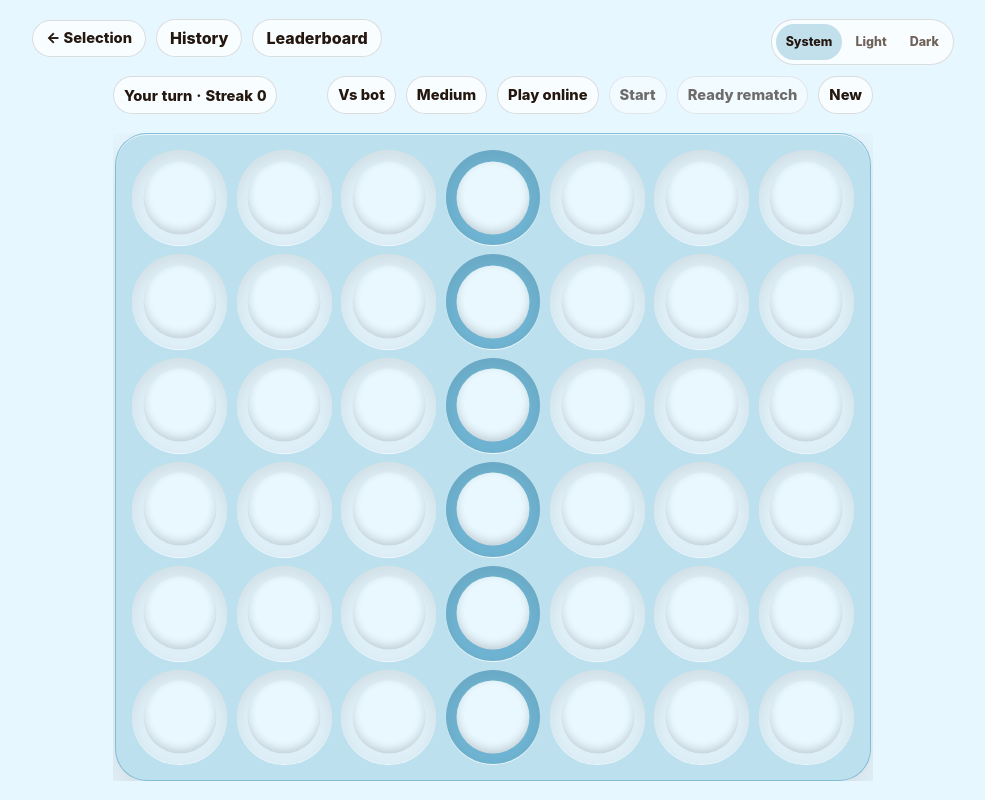
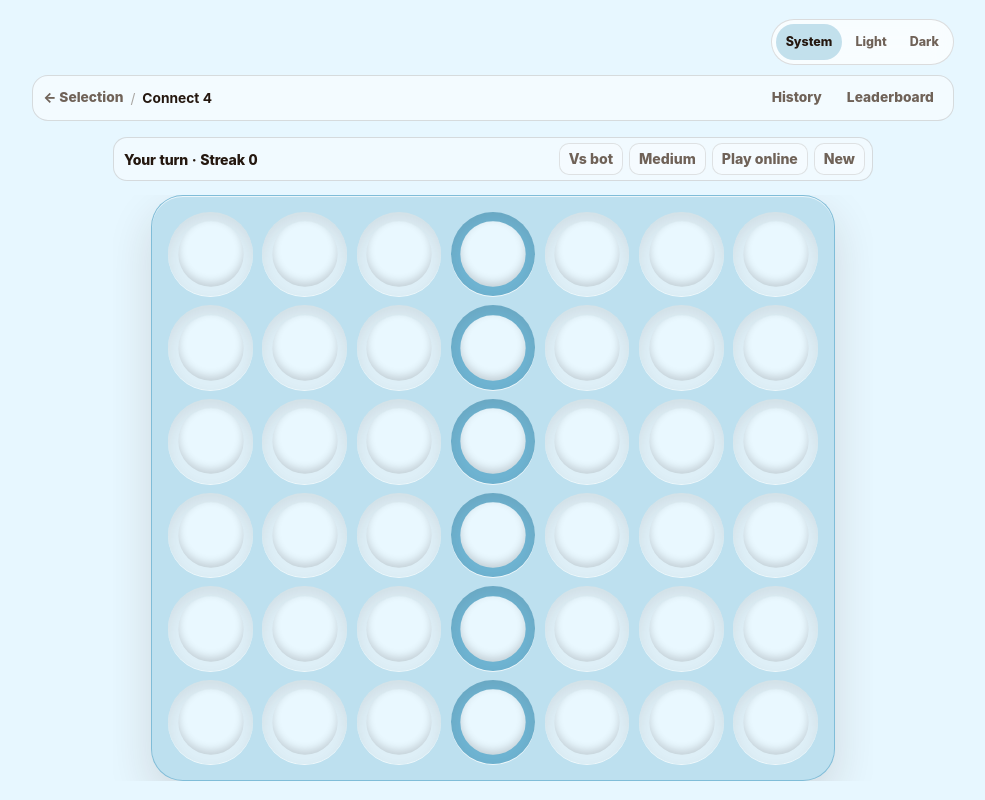
Before and after one commit to lauritsk/games, a website with bundled scripts: page index.html in a window 1280 px wide. Both pictures are taken after a click on the link "Connect 4". Shown: the whole page, without its empty margins (147-1132 px from the left). Built offline with nearby package versions, Linux system fonts and the light colour scheme; files whose address does not match are found by name.

Commit message:
fix: restore game selection menu

```diff
--- a/src/app/main.ts
+++ b/src/app/main.ts
@@ -1,4 +1,5 @@
 import {
+  button,
   clearNode,
   confirmChoice,
   createMountScope,
@@ -11,7 +12,6 @@ import {
   required,
   syncChildren,
   setSelected,
-  uiClass,
   type GameDefinition,
   type MountScope,
 } from "@shared/core";
@@ -228,17 +228,25 @@ function renderGame(game: GameDefinition): void {
   clearNode(workspace);
 
   const screen = el("section", { className: "game-screen" });
-  const nav = el("div", { className: "game-screen__nav cluster" });
-  const back = el("a", { className: `back-button ${uiClass.pill}`, text: "← Selection" });
+  const nav = el("header", { className: "game-screen__nav" });
+  const crumb = el("div", { className: "game-screen__crumb" });
+  const back = el("a", { className: "back-button", text: "← Selection", ariaLabel: "← Selection" });
   back.href = "#/";
-  const history = pillButton("History");
+  crumb.append(
+    back,
+    el("span", { className: "game-screen__crumb-separator", text: "/" }),
+    el("strong", { className: "game-screen__title", text: game.name }),
+  );
+  const navActions = el("div", { className: "game-screen__nav-actions" });
+  const history = button("History", "nav-action");
   history.addEventListener("click", () => historyDialog.show(game));
-  nav.append(back, history);
+  navActions.append(history);
   if (hasLeaderboard(game.id)) {
-    const leaderboard = pillButton("Leaderboard");
+    const leaderboard = button("Leaderboard", "nav-action");
     leaderboard.addEventListener("click", () => leaderboardDialog.show(game));
-    nav.append(leaderboard);
+    navActions.append(leaderboard);
   }
+  nav.append(crumb, navActions);
   const gameHost = el("div", { className: "game-host center-screen" });
   screen.append(nav, gameHost);
   workspace.append(screen);
--- a/src/games/shared/layout.ts
+++ b/src/games/shared/layout.ts
@@ -88,7 +88,7 @@ export function createGameShell(target: HTMLElement, options: GameShellOptions):
 
   const top = el("div", { className: "game__top cluster" });
   const status = el("p", {
-    className: "status pill surface",
+    className: "status",
     ariaLabel: options.statusLabel ?? "Game status",
   });
   const actions = el("div", { className: "game__actions cluster" });
--- a/src/shared/ui.ts
+++ b/src/shared/ui.ts
@@ -1,7 +1,7 @@
 import { button } from "@shared/dom";
 
 export const uiClass = {
-  action: "button pill surface interactive",
+  action: "button interactive",
   pill: "pill surface interactive",
   touchAction: "touch-control pill surface interactive",
 } as const;
--- a/src/ui/styles.css
+++ b/src/ui/styles.css
@@ -192,7 +192,7 @@
     background: var(--surface-hover);
   }
   .interactive:disabled {
-    opacity: 0.62;
+    opacity: 0.46;
   }
   .interactive:disabled:hover {
     transform: none;
@@ -206,8 +206,8 @@
     }
   }
   .pill {
-    border-radius: var(--round);
-    padding: 10px 13px;
+    border-radius: 12px;
+    padding: 8px 11px;
     font-weight: 850;
   }
   .muted {
@@ -218,6 +218,11 @@
 @layer component {
   .app-shell {
     position: relative;
+    display: grid;
+    grid-template-rows: auto minmax(0, 1fr);
+    gap: 10px;
+    align-items: stretch;
+    justify-items: stretch;
     width: min(960px, 100%);
     height: 100svh;
     margin: 0 auto;
@@ -225,12 +230,12 @@
   }
 
   .appearance-toggle {
-    position: absolute;
-    inset-block-start: var(--pad);
-    inset-inline-end: var(--pad);
+    position: relative;
     z-index: 4;
     display: flex;
+    justify-self: end;
     gap: 3px;
+    width: max-content;
     padding: 4px;
     border-radius: var(--round);
   }
@@ -287,14 +292,72 @@
   .game-screen__nav {
     position: relative;
     z-index: 3;
+    display: flex;
+    align-items: center;
+    justify-content: space-between;
+    gap: 8px 14px;
     min-width: 0;
-    justify-content: flex-start;
+    padding: 8px 10px;
+    border: 1px solid var(--line);
+    border-radius: 16px;
+    background: color-mix(in srgb, var(--surface), transparent 32%);
+    color: var(--muted);
+    font-size: 0.86rem;
+  }
+
+  .game-screen__crumb,
+  .game-screen__nav-actions {
+    display: flex;
+    align-items: center;
+    gap: 7px;
+    min-width: 0;
     flex-wrap: wrap;
   }
 
+  .game-screen__title {
+    overflow: hidden;
+    color: var(--ink);
+    text-overflow: ellipsis;
+    white-space: nowrap;
+  }
+
+  .game-screen__crumb-separator {
+    opacity: 0.55;
+  }
+
+  .back-button,
+  .nav-action {
+    width: max-content;
+    max-width: 100%;
+    border-radius: 7px;
+    color: var(--muted);
+    font-size: 0.86rem;
+    font-weight: 800;
+    line-height: 1;
+  }
+
   .back-button {
-    width: max-content;
-    font-size: 0.92rem;
+    padding-block: 4px;
+  }
+
+  .nav-action {
+    display: inline-flex;
+    align-items: center;
+    justify-content: center;
+    min-height: 28px;
+    padding: 5px 8px;
+    border: 1px solid transparent;
+    background: transparent;
+  }
+
+  .back-button:hover,
+  .nav-action:hover {
+    color: var(--ink);
+  }
+
+  .nav-action:hover {
+    border-color: var(--line);
+    background: color-mix(in srgb, var(--surface), transparent 48%);
   }
 
   button.pill,
@@ -432,7 +495,7 @@
 
   .history-dialog__details {
     display: grid;
-    gap: 10px;
+    gap: 6px;
   }
 
   .history-dialog__scroll {
@@ -444,18 +507,21 @@
 
   .history-dialog__summary,
   .history-dialog__best {
-    display: grid;
-    gap: 3px;
+    display: flex;
+    align-items: baseline;
+    gap: 8px;
     margin: 0;
-    padding: 12px;
-    border: 1px solid color-mix(in srgb, var(--accent), transparent 68%);
-    border-radius: calc(var(--radius) - 6px);
-    background: color-mix(in srgb, var(--accent), transparent 88%);
+    padding-block: 2px;
+    color: var(--muted);
+    font-size: 0.88rem;
+  }
+
+  .history-dialog__summary strong {
+    color: var(--ink);
   }
 
   .history-list {
     display: grid;
-    gap: 8px;
     margin: 0;
     padding: 0;
     list-style: none;
@@ -464,11 +530,13 @@
   .history-list__item {
     display: grid;
     grid-template-columns: 1fr auto;
-    gap: 3px 10px;
-    padding: 10px;
-    border: 1px solid var(--line);
-    border-radius: calc(var(--radius) - 8px);
-    background: color-mix(in srgb, var(--surface), transparent 22%);
+    gap: 2px 10px;
+    padding: 9px 0;
+    border-block-start: 1px solid var(--line);
+  }
+
+  .history-list__item:last-child {
+    border-block-end: 1px solid var(--line);
   }
 
   .history-list__main {
@@ -515,13 +583,32 @@
   }
 
   .leaderboard-dialog__filters {
-    justify-content: start;
-    flex-wrap: wrap;
-  }
-
-  .leaderboard-dialog__filters button[data-selected="true"] {
-    border-color: color-mix(in srgb, var(--accent), transparent 35%);
-    background: color-mix(in srgb, var(--accent), transparent 78%);
+    display: inline-grid;
+    grid-template-columns: repeat(3, minmax(0, 1fr));
+    justify-self: start;
+    overflow: hidden;
+    border: 1px solid var(--line);
+    border-radius: 10px;
+  }
+
+  .leaderboard-dialog__filter {
+    min-width: 76px;
+    padding: 6px 10px;
+    border-inline-start: 1px solid var(--line);
+    background: transparent;
+    color: var(--muted);
+    font-size: 0.82rem;
+    font-weight: 850;
+    line-height: 1;
+  }
+
+  .leaderboard-dialog__filter:first-child {
+    border-inline-start: 0;
+  }
+
+  .leaderboard-dialog__filter[data-selected="true"] {
+    background: color-mix(in srgb, var(--accent), transparent 82%);
+    color: var(--ink);
   }
 
   .leaderboard-dialog__scroll {
@@ -624,55 +711,60 @@
 
   .multiplayer-dialog__body {
     display: grid;
-    gap: 12px;
-  }
-
+    gap: 10px;
+  }
+
+  .multiplayer-dialog__start,
+  .multiplayer-dialog__room,
   .multiplayer-dialog__join {
     display: flex;
-    gap: 10px;
+    align-items: center;
+    gap: 8px;
     flex-wrap: wrap;
   }
 
+  .multiplayer-dialog__join {
+    flex: 1 1 230px;
+  }
+
   .multiplayer-dialog__join input {
-    flex: 1 1 160px;
+    flex: 1 1 140px;
+  }
+
+  .multiplayer-dialog__room {
+    padding-block: 2px;
   }
 
   .multiplayer-dialog__code {
     width: max-content;
     max-width: 100%;
-    border: 1px solid color-mix(in srgb, var(--accent), transparent 35%);
-    border-radius: var(--radius);
-    padding: 14px 18px;
-    background: color-mix(in srgb, var(--accent), transparent 86%);
     color: var(--accent);
-    font-size: clamp(1.8rem, 9vw, 3rem);
+    font-size: clamp(1.45rem, 7vw, 2.35rem);
     font-weight: 950;
-    letter-spacing: 0.14em;
+    letter-spacing: 0.12em;
+    line-height: 1;
   }
 
   .multiplayer-dialog__assignment {
     display: inline-flex;
     align-items: center;
-    gap: 9px;
+    gap: 8px;
     width: max-content;
     max-width: 100%;
-    border: 1px solid color-mix(in srgb, var(--player-color), transparent 48%);
-    border-radius: var(--round);
-    padding: 9px 11px;
-    background: color-mix(in srgb, var(--player-color), transparent 88%);
-    font-weight: 900;
+    color: var(--muted);
+    font-weight: 850;
     line-height: 1.1;
   }
 }
 
 @layer game {
   .game {
-    --game-top: 44px;
+    --game-top: 42px;
     --board-fit-block: var(--board-max-block, 100%);
     --game-fit-inline: 100%;
     display: grid;
     grid-template-rows: auto minmax(0, 1fr);
-    gap: var(--gap);
+    gap: clamp(8px, 1.7vmin, 14px);
     inline-size: min(100%, var(--game-max-inline, 720px));
     min-inline-size: min(100%, var(--game-min-inline, 0px));
     block-size: 100%;
@@ -687,9 +779,14 @@
     display: flex;
     align-items: center;
     justify-content: space-between;
+    gap: 6px 10px;
     flex-wrap: wrap;
     min-height: var(--game-top);
     min-width: 0;
+    padding: 5px 7px 5px 10px;
+    border: 1px solid var(--line);
+    border-radius: 14px;
+    background: color-mix(in srgb, var(--surface), transparent 42%);
   }
 
   .game__actions {
@@ -697,8 +794,13 @@
     min-width: 0;
     max-width: 100%;
     justify-content: end;
+    gap: 6px;
     flex-wrap: wrap;
     overflow: visible;
+  }
+
+  .game__actions .button:disabled {
+    display: none;
   }
 
   .board-viewport {
@@ -717,18 +819,20 @@
 
   .status,
   .button {
-    height: 38px;
-    font-size: 0.92rem;
+    height: 32px;
+    font-size: 0.88rem;
   }
 
   .status {
     display: grid;
     place-items: center;
-    min-width: 12ch;
+    min-width: 10ch;
     width: max-content;
     overflow: visible;
-    padding-inline: 10px;
+    color: var(--ink);
     font-variant-numeric: tabular-nums;
+    font-weight: 850;
+    letter-spacing: -0.01em;
     text-align: center;
     white-space: nowrap;
   }
@@ -738,10 +842,21 @@
     flex: 0 0 auto;
     align-items: center;
     justify-content: center;
-    padding-inline: 10px;
+    min-width: 0;
+    padding-inline: 9px;
+    border: 1px solid color-mix(in srgb, var(--line), transparent 18%);
+    border-radius: 10px;
+    background: color-mix(in srgb, var(--surface), transparent 54%);
+    color: var(--muted);
+    font-weight: 850;
     line-height: 1;
     text-align: center;
     white-space: nowrap;
+  }
+
+  .button:hover {
+    color: var(--ink);
+    background: color-mix(in srgb, var(--surface-hover), transparent 48%);
   }
 
   .game[data-invalid="true"] .board-viewport {
@@ -899,16 +1014,22 @@
     pointer-events: auto;
   }
 
+  .online-presence-host[data-status="lobby"] {
+    place-items: end center;
+    background: linear-gradient(180deg, transparent 0 42%, var(--overlay-backdrop));
+  }
+
   .online-presence {
     display: grid;
-    gap: clamp(10px, 2vmin, 16px);
-    width: min(480px, 100%);
+    gap: 10px;
+    width: min(440px, 100%);
     max-height: 100%;
     overflow: auto;
     overscroll-behavior: contain;
-    padding: clamp(14px, 3vmin, 22px);
-    border-radius: var(--radius);
-    background: color-mix(in srgb, var(--surface-flat), transparent 6%);
+    padding: 12px;
+    border: 1px solid var(--line);
+    border-radius: 16px;
+    background: color-mix(in srgb, var(--surface-flat), transparent 8%);
   }
 
   .online-presence__headline {
@@ -916,6 +1037,10 @@
     grid-template-columns: auto minmax(0, 1fr);
     align-items: center;
     gap: clamp(10px, 2.8vmin, 18px);
+  }
+
+  .online-presence-host[data-status="lobby"] .online-presence__headline {
+    grid-template-columns: 1fr;
   }
 
   .online-presence__countdown {
@@ -939,7 +1064,7 @@
 
   .online-presence__summary {
     display: grid;
-    gap: 7px;
+    gap: 5px;
     min-width: 0;
   }
 
@@ -960,7 +1085,7 @@
   }
 
   .online-presence__you {
-    font-size: clamp(1rem, 2.8vmin, 1.25rem);
+    font-size: clamp(0.96rem, 2.4vmin, 1.12rem);
     font-weight: 950;
     line-height: 1.1;
   }
@@ -977,15 +1102,15 @@
 
   .online-presence__seats {
     display: grid;
-    grid-template-columns: repeat(auto-fit, minmax(130px, 1fr));
-    gap: 4px 12px;
+    grid-template-columns: repeat(auto-fit, minmax(118px, 1fr));
+    gap: 0 12px;
     padding-block-start: 2px;
     border-block-start: 1px solid var(--line);
   }
 
   .online-presence__seat {
     grid-template-columns: auto minmax(0, 1fr) auto;
-    padding-block: 8px;
+    padding-block: 6px;
   }
 
   .online-presence__seat[data-joined="false"] {
@@ -1436,7 +1561,6 @@
   }
 
   .breakout-game[data-life-lost="true"] .status {
-    border-color: #ff6b6b;
     color: #ffb3b3;
     animation: invalid-shake 260ms ease;
   }
@@ -1525,9 +1649,6 @@
     .app-shell {
       padding: 10px;
     }
-    .game-screen {
-      padding-block-start: 52px;
-    }
     .game {
       max-width: 100%;
     }
@@ -1543,7 +1664,7 @@
     .dashboard {
       place-items: start center;
       align-content: start;
-      padding-block: calc(46px + var(--gap)) var(--gap);
+      padding-block: var(--gap);
     }
   }
 
@@ -1556,7 +1677,7 @@
       height: 34px;
     }
     .game {
-      --game-top: 40px;
+      --game-top: 38px;
     }
     .game__top {
       min-height: var(--game-top);
```
Also changed, not shown: TODO.md (+5 -0 lines), src/features/leaderboard/leaderboard-dialog.ts (+10 -6 lines), src/features/multiplayer/multiplayer-dialog.ts (+6 -2 lines).
